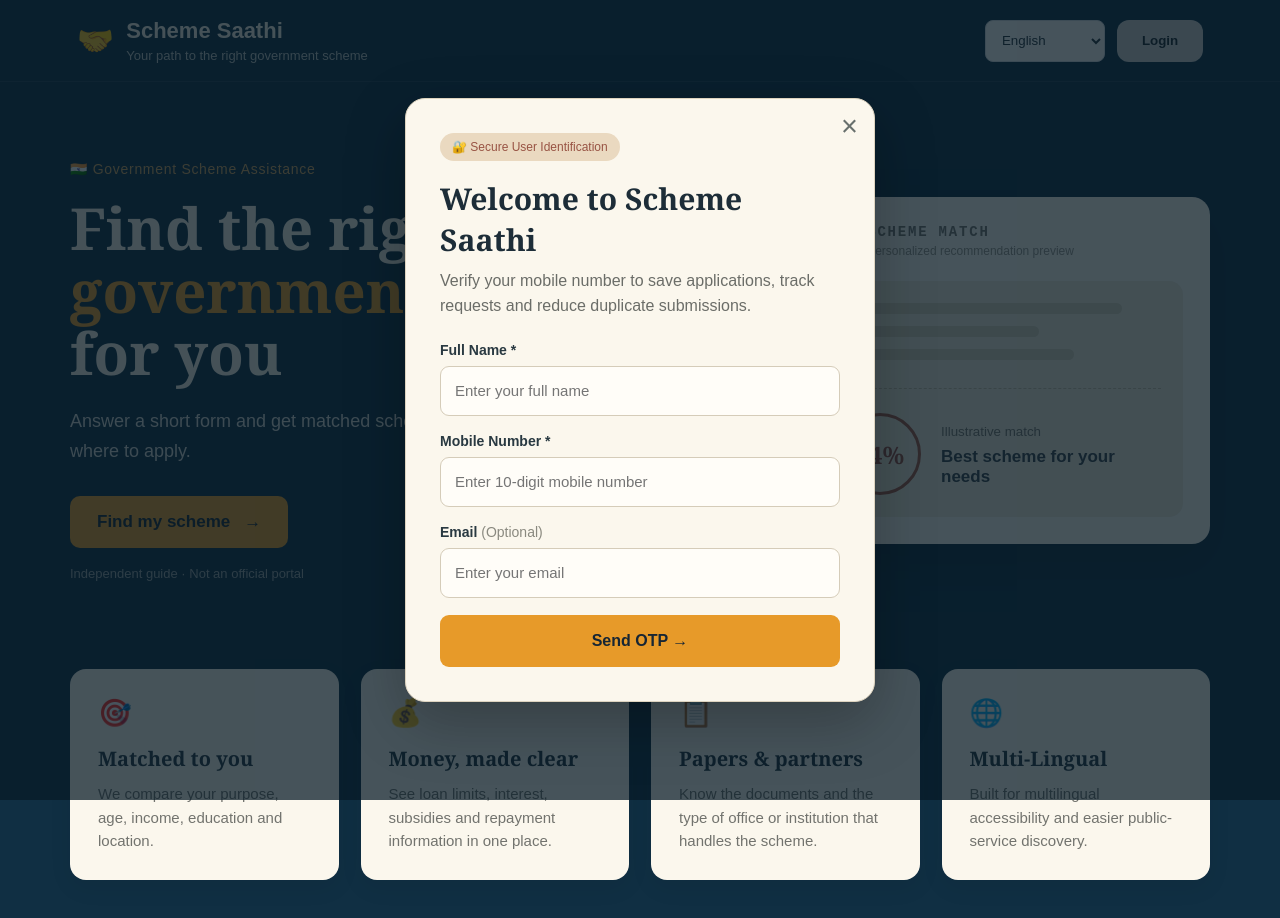
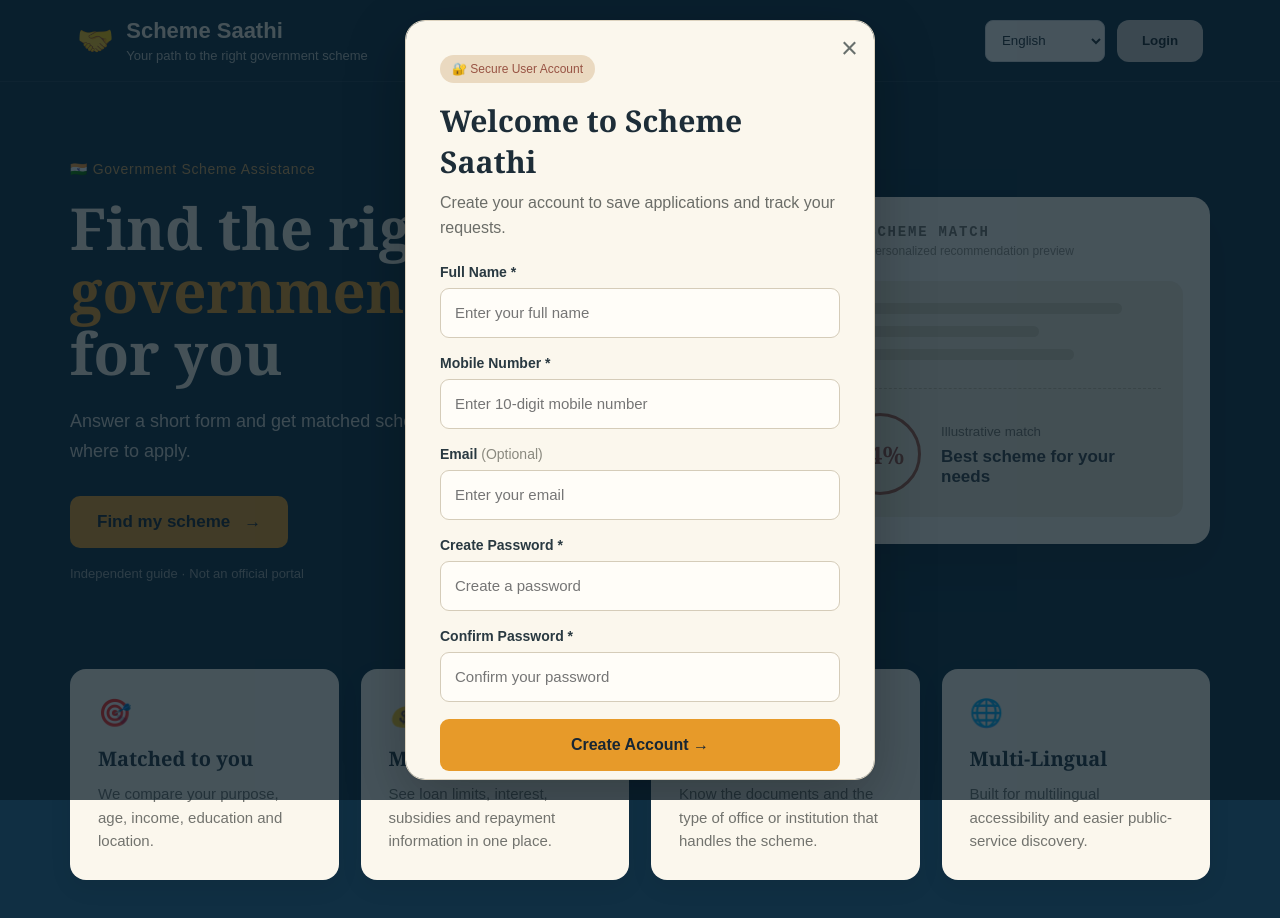
Before and after one commit to ShrishtiTripathi003/scheme-saathi, a React (Vite) app: page / in a window 1280 px wide. Both pictures are taken after a click on the button "Login". Shown: the top 918 px of the page. Built offline with nearby package versions, Linux system fonts and the light colour scheme.

Commit message:
Replace OTP authentication with login and signup
Refactor authentication logic to include password and confirm password fields. Update signup and login handling to manage user creation and validation.

```diff
--- a/src/App.jsx
+++ b/src/App.jsx
@@ -449,11 +449,18 @@ function App() {
   const [email, setEmail] =
     useState("");
 
-  const [otp, setOtp] =
+  const [password, setPassword] =
     useState("");
 
-  const [otpSent, setOtpSent] =
-    useState(false);
+  const [
+    confirmPassword,
+    setConfirmPassword,
+  ] = useState("");
+
+  const [
+    authMode,
+    setAuthMode,
+  ] = useState("signup");
 
   const [loggedIn, setLoggedIn] =
     useState(false);
@@ -577,48 +584,168 @@ function App() {
     );
 
   // ==========================================================
-  // LOGIN
+  // AUTHENTICATION
   // ==========================================================
 
-  function handleSendOtp(e) {
+  function getSavedUsers() {
+    try {
+      return JSON.parse(
+        localStorage.getItem(
+          "schemeSaathiUsers"
+        ) || "[]"
+      );
+    } catch {
+      return [];
+    }
+  }
+
+  function saveUsers(users) {
+    localStorage.setItem(
+      "schemeSaathiUsers",
+      JSON.stringify(users)
+    );
+  }
+
+  function handleSignup(e) {
     e.preventDefault();
 
     if (!name.trim()) {
-      alert(
-        "Please enter your name."
-      );
+      alert("Please enter your full name.");
       return;
     }
 
-    if (
-      !/^[6-9]\d{9}$/.test(
-        phone
-      )
-    ) {
+    if (!/^[6-9]\d{9}$/.test(phone)) {
       alert(
         "Please enter a valid 10-digit Indian mobile number."
       );
       return;
     }
 
-    setOtpSent(true);
-  }
-
-  function handleVerifyOtp(e) {
-    e.preventDefault();
-
-    if (otp !== "123456") {
+    if (password.length < 6) {
       alert(
-        "Invalid OTP. Use 123456 for this demo."
+        "Password must contain at least 6 characters."
       );
       return;
     }
 
+    if (password !== confirmPassword) {
+      alert("Passwords do not match.");
+      return;
+    }
+
+    const users = getSavedUsers();
+
+    const alreadyExists = users.some(
+      (user) => user.phone === phone
+    );
+
+    if (alreadyExists) {
+      alert(
+        "An account with this mobile number already exists. Please login."
+      );
+
+      setAuthMode("login");
+      setPassword("");
+      setConfirmPassword("");
+      return;
+    }
+
+    const newUser = {
+      id: Date.now(),
+      name: name.trim(),
+      phone,
+      email: email.trim(),
+      password,
+    };
+
+    saveUsers([
+      ...users,
+      newUser,
+    ]);
+
     setLoggedIn(true);
     setShowLogin(false);
-    setOtpSent(false);
-    setOtp("");
+    setPassword("");
+    setConfirmPassword("");
     setPage("form");
+
+    alert(
+      "Account created successfully!"
+    );
+  }
+
+  function handleLogin(e) {
+    e.preventDefault();
+
+    const users = getSavedUsers();
+
+    if (!users.length) {
+      alert(
+        "No account found. Please create an account first."
+      );
+
+      setAuthMode("signup");
+      return;
+    }
+
+    const user = users.find(
+      (item) =>
+        item.phone === phone
+    );
+
+    if (!user) {
+      alert(
+        "No account found with this mobile number."
+      );
+      return;
+    }
+
+    if (
+      user.name.trim().toLowerCase() !==
+      name.trim().toLowerCase()
+    ) {
+      alert(
+        "Name does not match our records."
+      );
+      return;
+    }
+
+    // Email is optional during login.
+    // If entered, it must match the saved email.
+    if (
+      email.trim() &&
+      user.email &&
+      user.email.toLowerCase() !==
+        email.trim().toLowerCase()
+    ) {
+      alert(
+        "Email does not match our records."
+      );
+      return;
+    }
+
+    if (user.password !== password) {
+      alert(
+        "Incorrect password."
+      );
+      return;
+    }
+
+    setLoggedIn(true);
+    setShowLogin(false);
+    setPassword("");
+    setConfirmPassword("");
+    setPage("form");
+
+    alert(
+      "Login successful!"
+    );
+  }
+
+  function handleChangeMobile() {
+    setPhone("");
+    setPassword("");
+    setConfirmPassword("");
   }
 
   function logout() {
@@ -626,8 +753,8 @@ function App() {
     setName("");
     setPhone("");
     setEmail("");
-    setOtp("");
-    setOtpSent(false);
+    setPassword("");
+    setConfirmPassword("");
     setRecommendedScheme(null);
     setPage("home");
   }
@@ -636,6 +763,7 @@ function App() {
     if (loggedIn) {
       setPage("form");
     } else {
+      setAuthMode("signup");
       setShowLogin(true);
     }
   }
@@ -766,7 +894,7 @@ function App() {
   }
 
   // ==========================================================
-  // LOGIN MODAL
+  // LOGIN / SIGNUP MODAL
   // ==========================================================
 
   const loginModal =
@@ -793,46 +921,44 @@ function App() {
           </button>
 
           <div className="login-modal-badge">
-            {t.login_modal_badge}
+            🔐 Secure User Account
           </div>
 
           <h2>
-            {t.login_modal_title}
+            {authMode === "signup"
+              ? "Welcome to Scheme Saathi"
+              : "Welcome Back"}
           </h2>
 
           <p className="login-subtitle">
-            {t.login_modal_subtitle}
+            {authMode === "signup"
+              ? "Create your account to save applications and track your requests."
+              : "Login to continue to Scheme Saathi."}
           </p>
 
-          {!otpSent ? (
+          {authMode === "signup" ? (
             <form
-              onSubmit={
-                handleSendOtp
-              }
+              onSubmit={handleSignup}
             >
               <div className="login-field">
                 <label>
-                  {t.name_label}
+                  Full Name *
                 </label>
 
                 <input
                   type="text"
                   value={name}
                   onChange={(e) =>
-                    setName(
-                      e.target.value
-                    )
+                    setName(e.target.value)
                   }
-                  placeholder={
-                    t.name_placeholder
-                  }
+                  placeholder="Enter your full name"
                   required
                 />
               </div>
 
               <div className="login-field">
                 <label>
-                  {t.mobile_label}
+                  Mobile Number *
                 </label>
 
                 <input
@@ -846,9 +972,7 @@ function App() {
                       )
                     )
                   }
-                  placeholder={
-                    t.mobile_placeholder
-                  }
+                  placeholder="Enter 10-digit mobile number"
                   maxLength={10}
                   required
                 />
@@ -856,9 +980,9 @@ function App() {
 
               <div className="login-field">
                 <label>
-                  {t.email_label}{" "}
+                  Email{" "}
                   <span className="optional-text">
-                    {t.optional}
+                    (Optional)
                   </span>
                 </label>
 
@@ -866,13 +990,45 @@ function App() {
                   type="email"
                   value={email}
                   onChange={(e) =>
-                    setEmail(
+                    setEmail(e.target.value)
+                  }
+                  placeholder="Enter your email"
+                />
+              </div>
+
+              <div className="login-field">
+                <label>
+                  Create Password *
+                </label>
+
+                <input
+                  type="password"
+                  value={password}
+                  onChange={(e) =>
+                    setPassword(e.target.value)
+                  }
+                  placeholder="Create a password"
+                  minLength={6}
+                  required
+                />
+              </div>
+
+              <div className="login-field">
+                <label>
+                  Confirm Password *
+                </label>
+
+                <input
+                  type="password"
+                  value={confirmPassword}
+                  onChange={(e) =>
+                    setConfirmPassword(
                       e.target.value
                     )
                   }
-                  placeholder={
-                    t.email_placeholder
-                  }
+                  placeholder="Confirm your password"
+                  minLength={6}
+                  required
                 />
               </div>
 
@@ -880,41 +1036,93 @@ function App() {
                 className="login-submit"
                 type="submit"
               >
-                {t.send_otp}
+                Create Account →
+              </button>
+
+              <button
+                type="button"
+                className="resend-btn"
+                onClick={() => {
+                  setAuthMode("login");
+                  setPassword("");
+                  setConfirmPassword("");
+                }}
+              >
+                Already have an account? Login
               </button>
             </form>
           ) : (
             <form
-              onSubmit={
-                handleVerifyOtp
-              }
+              onSubmit={handleLogin}
             >
-              <div className="otp-sent-box">
-                {t.otp_sent_prefix}{" "}
-                {phone}
-              </div>
-
               <div className="login-field">
                 <label>
-                  {t.enter_otp_label}
+                  Full Name *
                 </label>
 
                 <input
                   type="text"
-                  inputMode="numeric"
-                  value={otp}
+                  value={name}
                   onChange={(e) =>
-                    setOtp(
+                    setName(e.target.value)
+                  }
+                  placeholder="Enter your full name"
+                  required
+                />
+              </div>
+
+              <div className="login-field">
+                <label>
+                  Mobile Number *
+                </label>
+
+                <input
+                  type="tel"
+                  value={phone}
+                  onChange={(e) =>
+                    setPhone(
                       e.target.value.replace(
                         /\D/g,
                         ""
                       )
                     )
                   }
-                  placeholder={
-                    t.otp_placeholder
+                  placeholder="Enter 10-digit mobile number"
+                  maxLength={10}
+                  required
+                />
+              </div>
+
+              <div className="login-field">
+                <label>
+                  Email{" "}
+                  <span className="optional-text">
+                    (Optional)
+                  </span>
+                </label>
+
+                <input
+                  type="email"
+                  value={email}
+                  onChange={(e) =>
+                    setEmail(e.target.value)
                   }
-                  maxLength={6}
+                  placeholder="Enter your email"
+                />
+              </div>
+
+              <div className="login-field">
+                <label>
+                  Password *
+                </label>
+
+                <input
+                  type="password"
+                  value={password}
+                  onChange={(e) =>
+                    setPassword(e.target.value)
+                  }
+                  placeholder="Enter your password"
                   required
                 />
               </div>
@@ -923,28 +1131,28 @@ function App() {
                 className="login-submit"
                 type="submit"
               >
-                {t.verify_continue}
+                Login →
+              </button>
+
+              <button
+                type="button"
+                className="resend-btn"
+                onClick={handleChangeMobile}
+              >
+                Change mobile number
               </button>
 
               <button
                 type="button"
                 className="resend-btn"
                 onClick={() => {
-                  setOtp("");
-                  setOtpSent(
-                    false
-                  );
+                  setAuthMode("signup");
+                  setPassword("");
+                  setConfirmPassword("");
                 }}
               >
-                {t.change_mobile}
+                Don't have an account? Create Account
               </button>
-
-              <p className="demo-otp">
-                {t.demo_otp_label}{" "}
-                <strong>
-                  123456
-                </strong>
-              </p>
             </form>
           )}
         </div>
@@ -1008,11 +1216,12 @@ function App() {
               ) : (
                 <button
                   className="login-btn"
-                  onClick={() =>
-                    setShowLogin(
-                      true
-                    )
-                  }
+                  onClick={() => {
+                    setAuthMode("signup");
+                    setPassword("");
+                    setConfirmPassword("");
+                    setShowLogin(true);
+                  }}
                 >
                   {t.login}
                 </button>
```
